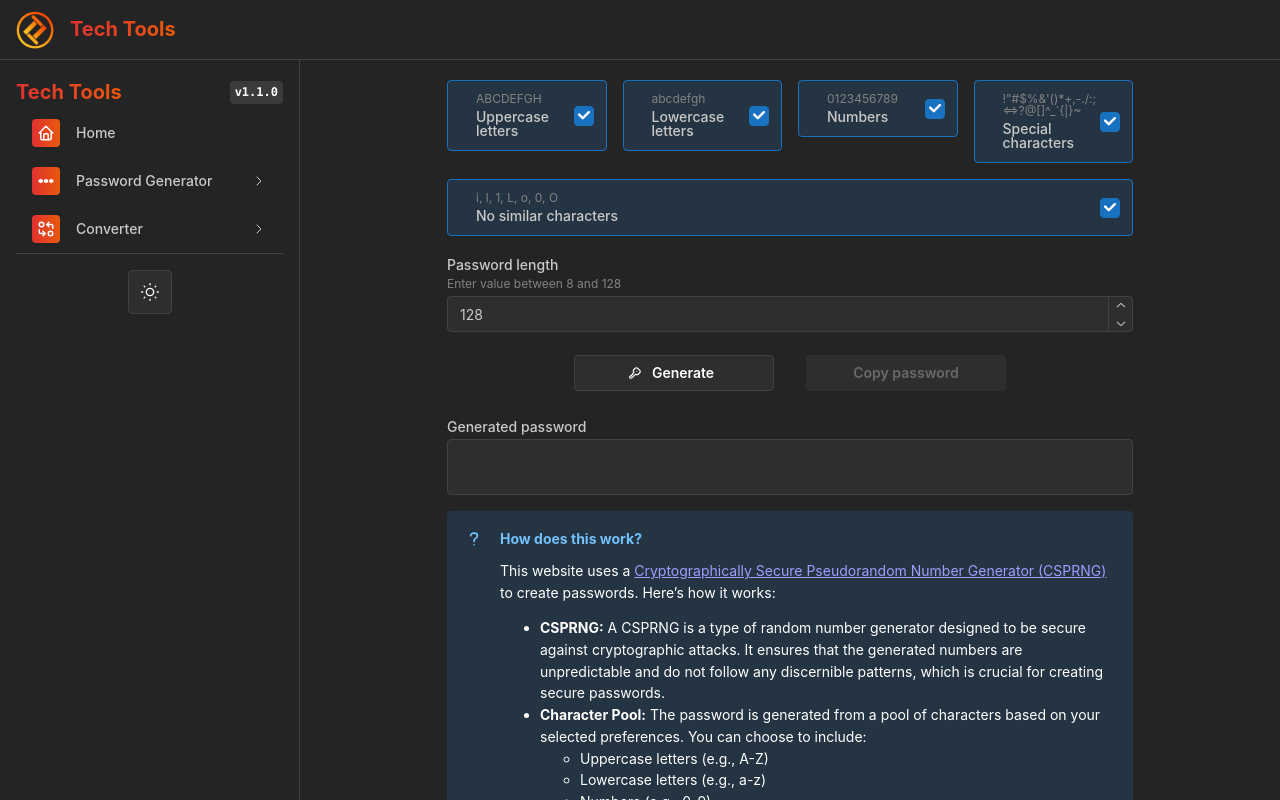
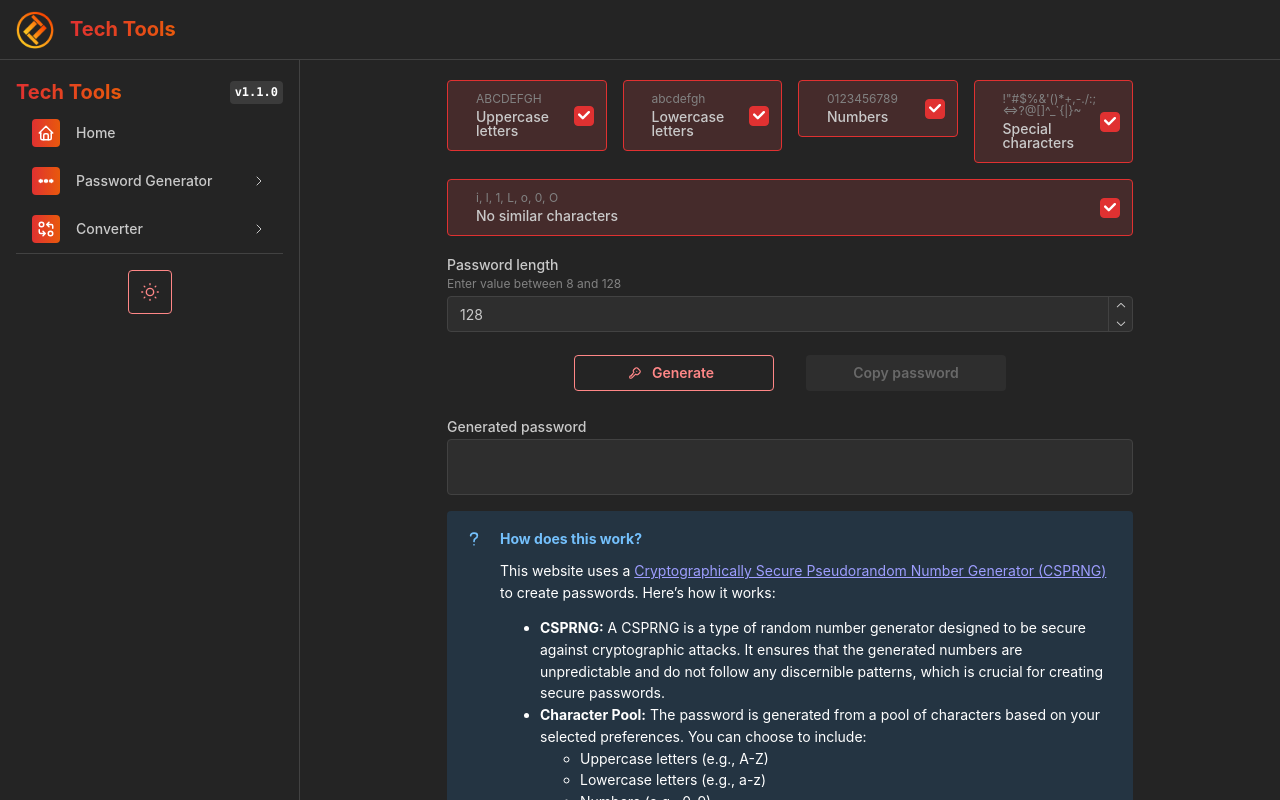
Before and after one commit to Akashic101/tech-tools, a Next.js app: page /password-generator in a window 1280 px wide. Shown: the top 800 px of the page. Built offline with nearby package versions, Linux system fonts and the light colour scheme.

Commit message:
Updated colors

```diff
--- a/app/components/ActionToggle/ActionToggle.tsx
+++ b/app/components/ActionToggle/ActionToggle.tsx
@@ -13,7 +13,7 @@ export function ActionToggle() {
 		<Group justify="center">
 			<ActionIcon
 				onClick={() => setColorScheme(computedColorScheme === 'light' ? 'dark' : 'light')}
-				variant="default"
+				variant="outline" color="red"
 				size="xl"
 				aria-label="Toggle color scheme"
 			>
--- a/app/components/ToggleButton/ToggleButton.module.css
+++ b/app/components/ToggleButton/ToggleButton.module.css
@@ -11,8 +11,8 @@
 	background-color: light-dark(var(--mantine-color-white), var(--mantine-color-dark-8));
 
 	&[data-checked] {
-		border-color: var(--mantine-color-blue-filled);
-		background-color: var(--mantine-color-blue-light);
+		border-color: var(--mantine-color-red-filled);
+		background-color: var(--mantine-color-red-light);
 	}
 }
 
--- a/app/components/ToggleButton/ToggleButton.tsx
+++ b/app/components/ToggleButton/ToggleButton.tsx
@@ -23,7 +23,7 @@ export function ToggleButton({ label, text, checked, onClick }: ToggleButtonProp
 					{label}
 				</Text>
 			</div>
-			<Checkbox checked={checked} onChange={() => {}} tabIndex={-1} />
+			<Checkbox color="red" checked={checked} onChange={() => {}} tabIndex={-1} />
 		</UnstyledButton>
 	);
 }
--- a/app/haiku-generator/page.tsx
+++ b/app/haiku-generator/page.tsx
@@ -156,7 +156,7 @@ export default function HaikuGenerator() {
 							<Button
 								w={200}
 								leftSection={<IconKey size={14} />}
-								variant="default"
+								variant="outline" color="red"
 								onClick={() => generateHaiku()}
 							>
 								Generate
@@ -165,7 +165,7 @@ export default function HaikuGenerator() {
 								{({ copied, copy }) => (
 									<Button
 										w={200}
-										color={copied ? 'teal' : 'blue'}
+										color={copied ? 'teal' : 'red'}
 										onClick={copy}
 										disabled={!generatedHaiku}
 									>
--- a/app/passphrase-generator/page.tsx
+++ b/app/passphrase-generator/page.tsx
@@ -109,7 +109,7 @@ export default function PasswordGenerator() {
 							<Button
 								w={200}
 								leftSection={<IconKey size={14} />}
-								variant="default"
+								variant="outline" color="red"
 								onClick={() => generatePassphrase()}
 							>
 								Generate
@@ -118,7 +118,7 @@ export default function PasswordGenerator() {
 								{({ copied, copy }) => (
 									<Button
 										w={200}
-										color={copied ? 'teal' : 'blue'}
+										color={copied ? 'teal' : 'red'}
 										onClick={copy}
 										disabled={!generatedPassphrase}
 									>
--- a/app/password-generator/page.tsx
+++ b/app/password-generator/page.tsx
@@ -121,7 +121,7 @@ export default function PasswordGenerator() {
 							<Button
 								w={200}
 								leftSection={<IconKey size={14} />}
-								variant="default"
+								variant="outline" color="red"
 								onClick={() => generatePassword()}
 							>
 								Generate
@@ -130,7 +130,7 @@ export default function PasswordGenerator() {
 								{({ copied, copy }) => (
 									<Button
 										w={200}
-										color={copied ? 'teal' : 'blue'}
+										color={copied ? 'teal' : 'red'}
 										onClick={copy}
 										disabled={!generatedPassword}
 									>
--- a/app/password-strength/page.tsx
+++ b/app/password-strength/page.tsx
@@ -99,7 +99,7 @@ export default function PasswordStrength() {
 				<Button
 					disabled={!passwordToTest}
 					leftSection={<IconZoom size={14} />}
-					variant="default"
+					variant="outline" color="red"
 					onClick={() => estimatePasswordStrength()}
 				>
 					Estimate password strength
```
